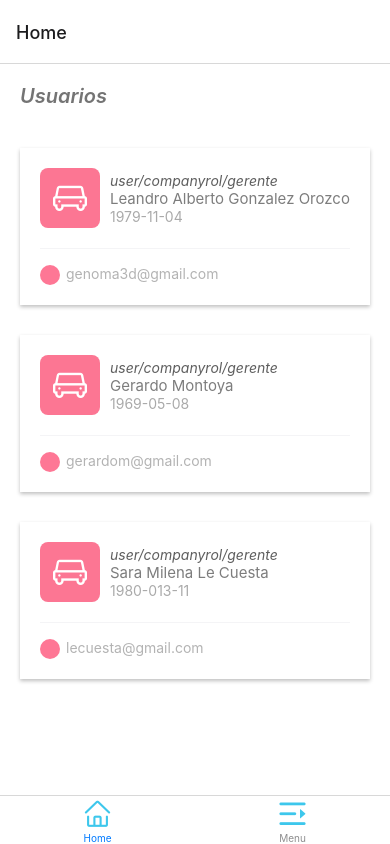
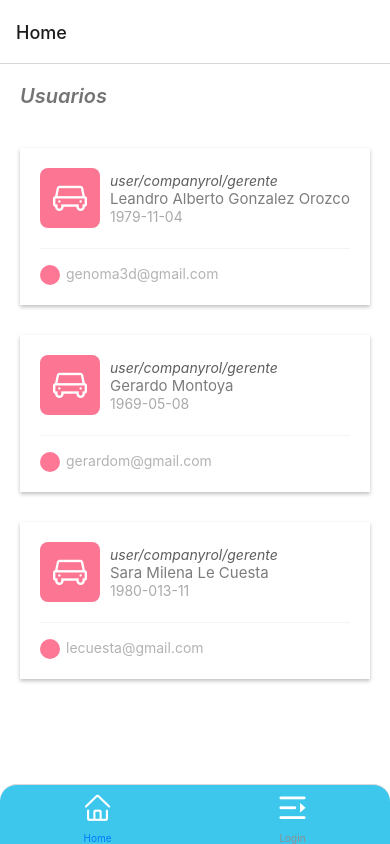
Before and after one commit to samirjabib/prueba-tecnica-keando, a React Native app: screen / in a window 390 px wide. Built offline with nearby package versions, Linux system fonts and the light colour scheme.

Commit message:
add tab botton

```diff
--- a/App.tsx
+++ b/App.tsx
@@ -5,17 +5,20 @@ import {PersistGate} from 'redux-persist/integration/react';
 import {store} from './src';
 import {Provider} from 'react-redux';
 import {StackNavigator} from './src/navigator/StackNavigator';
-import { persistor } from './src/store/store';
-import { BottonTab } from './src/navigator/Tabs';
+import {persistor} from './src/store/store';
+import {BottonTab} from './src/navigator/Tabs';
+import { View, StyleSheet } from 'react-native';
 
 function App(): JSX.Element {
   return (
     <Provider store={store}>
       <PersistGate loading={null} persistor={persistor}>
-      <NavigationContainer>
-        {/* <StackNavigator /> */}
-        <BottonTab/>
-      </NavigationContainer>
+        <View style={{flex:1, backgroundColor:'white'}}>
+          <NavigationContainer>
+            {/* <StackNavigator /> */}
+            <BottonTab />
+          </NavigationContainer>
+        </View>
       </PersistGate>
     </Provider>
   );
--- a/src/navigator/Tabs.tsx
+++ b/src/navigator/Tabs.tsx
@@ -11,9 +11,20 @@ const Tab = createBottomTabNavigator();
 export const BottonTab = ()=> {
   return (
     <Tab.Navigator
+
+    screenOptions={({ route }) => ({
+      tabBarStyle:{
+        backgroundColor:'#3dc7ec',
+        borderTopLeftRadius:17,
+        borderTopRightRadius:17,
+        height:60,
+
+        backfaceVisibility:'hidden'
+      },
+      })}
     >
-      <Tab.Screen name="Home" options={{tabBarIcon:() => <AntDesing name='home' color={'#3dc7ec'} size={30}/>}} component={Home} />
-      <Tab.Screen name="Menu" options={{tabBarIcon:() => <AntDesing name='menu-fold' color={'#3dc7ec'} size={30}/>}} component={Login}/>
+      <Tab.Screen name="Home"   options={{tabBarIcon:() => <AntDesing name='home' color={'white'} size={30}/>}} component={Home} />
+      <Tab.Screen name="Login" options={{tabBarIcon:() => <AntDesing name='menu-fold' color={'white'} size={30}/>}} component={Login}/>
     </Tab.Navigator>
   );
 }
```
